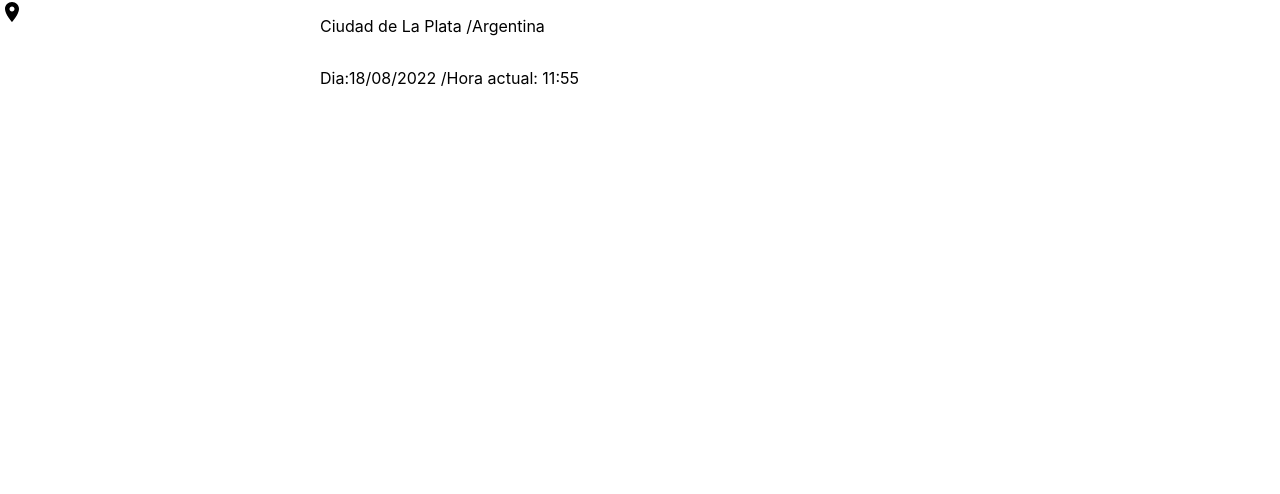
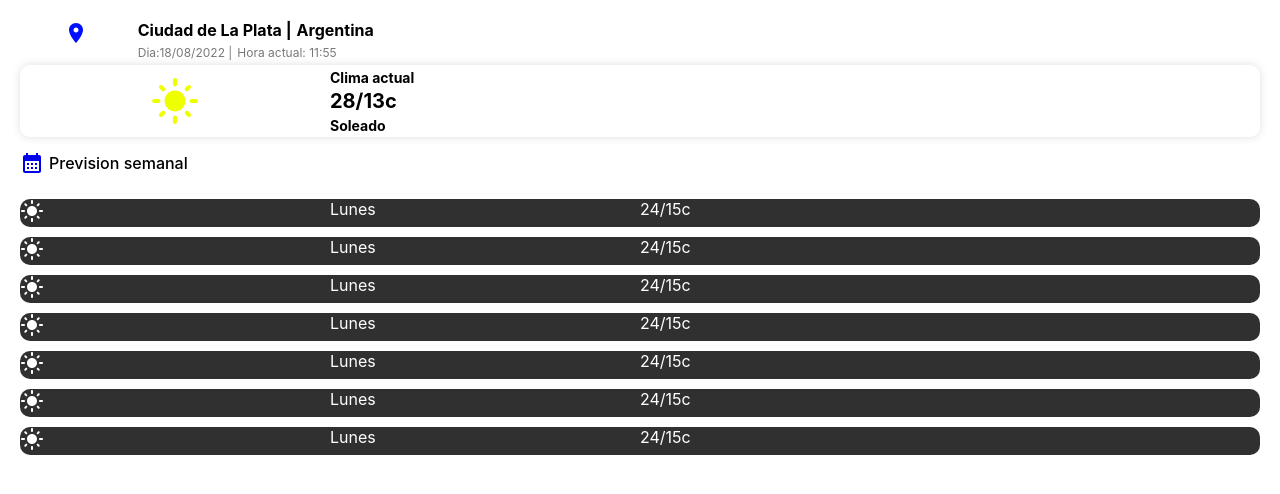
Before and after one commit to MatiasMorilla/AppClima, a React (Create React App) app in the folder clima_app/: page / in a window 1280 px wide. Shown: the top 494 px of the page. Built offline with nearby package versions, Linux system fonts and the light colour scheme.

Commit message:
creacion de pagina home

```diff
--- /dev/null
+++ b/clima_app/src/Components/currentWeather/currentweather.css
@@ -0,0 +1,55 @@
+.cw-container{
+    display: grid;
+    grid-template-columns: 1fr 3fr;
+    grid-template-rows: 1fr 1fr 1fr;
+    grid-template-areas: "logo header"
+                         "logo deg"
+                         "logo footer";
+    box-shadow: 0px 0px 9px 0px rgb(96 96 96 / 20%);
+    border-radius: 10px;
+}
+
+.cw-logo{
+    grid-area: logo;
+    display: flex;
+    justify-content: center;
+    align-items: center;
+}
+
+.cw-logo .sun{
+    font-size: 50px;
+    color:#eeff00;
+}
+
+.cw-header{
+    grid-area: header;
+    font-weight: 700;
+    font-size: 14px;
+    display: flex;
+    justify-content: flex-start;
+    align-items: center;
+}
+
+.cw-deg{
+    grid-area: deg;
+    font-weight: 700;
+    font-size: 20px;
+    display: flex;
+    justify-content: flex-start;
+    align-items: center;
+}
+
+.cw-footer{
+    grid-area: footer;
+    font-weight: 700;
+    font-size: 14px;
+    display: flex;
+    justify-content: flex-start;
+    align-items: center;
+}
+
+.cw-deg p,
+.cw-header p,
+.cw-footer p{
+    margin: 0;
+}
--- /dev/null
+++ b/clima_app/src/Components/currentWeather/currentweather.js
@@ -0,0 +1,25 @@
+import './currentweather.css';
+
+//MUI
+import LightModeIcon from '@mui/icons-material/LightMode';
+
+const CurrentWeather = () => {
+    return(
+        <div className='cw-container'>
+            <div className='cw-logo'>
+                <LightModeIcon className='sun'/>
+            </div>
+            <div className='cw-header'>
+                <p>Clima actual</p>
+            </div>
+            <div className='cw-deg'>
+                <p>28/13c</p>
+            </div>
+            <div className='cw-footer'>
+                <p>Soleado</p>
+            </div>
+        </div>
+    );
+}
+
+export default CurrentWeather;
--- a/clima_app/src/Components/home/home.css
+++ b/clima_app/src/Components/home/home.css
@@ -0,0 +1,18 @@
+.home-container{
+    padding: 20px;
+}
+
+.calendar-container{
+    display: flex;
+    justify-content: flex-start;
+    align-items: center;
+}
+
+.calendar-container .calendar{
+    color: #0101ee;
+}
+
+.calendar-container p{
+    margin-left: 5px;
+    font-weight: 500;
+}
--- a/clima_app/src/Components/home/home.js
+++ b/clima_app/src/Components/home/home.js
@@ -1,11 +1,31 @@
 import './home.css';
 // COMPONENTS
 import Location from '../location/location';
+import CurrentWeather from '../currentWeather/currentweather';
+
+//MUI
+import CalendarMonthIcon from '@mui/icons-material/CalendarMonth';
+import ItemDay from '../itemDay/itemDat';
 
 const Home = () => {
+    let i = 0;
     return(
         <div className='home-container'>
             <Location />
+            <CurrentWeather />
+            <div className='calendar-container'>
+                <CalendarMonthIcon className='calendar'/>
+                <p>
+                    Prevision semanal
+                </p>
+            </div>
+            <ItemDay />
+            <ItemDay />
+            <ItemDay />
+            <ItemDay />
+            <ItemDay />
+            <ItemDay />
+            <ItemDay />
         </div>
     );
 
--- /dev/null
+++ b/clima_app/src/Components/itemDay/itemDat.js
@@ -0,0 +1,22 @@
+import './itemDay.css';
+//MUI
+import LightModeIcon from '@mui/icons-material/LightMode';
+
+const ItemDay = () => {
+    return(
+        <div className='itemDay-container'>
+            <div className='itemDat-logo'>
+                <LightModeIcon />
+            </div>
+            <div className='itemDat-day'>
+                Lunes
+            </div>
+            <div className='itemDat-deg'>
+                24/15c
+            </div>
+        </div>
+    );
+
+}
+
+export default ItemDay;
--- /dev/null
+++ b/clima_app/src/Components/itemDay/itemDay.css
@@ -0,0 +1,23 @@
+.itemDay-container{
+    display: grid;
+    grid-template-columns: 1fr 1fr 1fr 1fr;
+    grid-template-rows: 1fr;
+    grid-template-areas: "logo day deg hidden";
+    border-radius: 10px;
+    background: #303030;
+    color: #fff;
+    margin: 10px 0;
+}
+
+
+.itemDay-logo{
+    grid-area: logo;
+}
+
+.itemDay-day{
+    grid-area: day;
+}
+
+.itemDay-deg{
+    grid-area: deg;
+}
--- a/clima_app/src/Components/location/location.css
+++ b/clima_app/src/Components/location/location.css
@@ -1,26 +1,38 @@
 .location-container{
     width: 100%;
     display: grid;
-    grid-template-columns: 1fr 3fr ;
-    grid-template-rows: 1fr 1fr;
+    grid-template-columns: .3fr 3fr ;
+    grid-template-rows: 1fr .5fr;
     grid-template-areas: "logo location "
-                         "logo date ";
+                         "hidden date ";
 }
 
 .location-logo{
     grid-area: logo;
+    display: flex;
+    justify-content: center;
+    align-items: center;
+    color:#000fff;
 }
 
 .location-name{
     grid-area: location;
     display: flex;
     justify-content: flex-start;
-    align-self: start;
+    align-items: center;
+    font-weight: 700;
 }
 
 .location-date{
     grid-area: date;
     display: flex;
     justify-content: flex-start;
-    align-self: start;
+    align-items: start;
+    font-size: 12px;
+    color:#7a7979;
 }
+
+.location-name  p,
+.location-date  p{
+    margin:0 0 5px 5px;
+}
--- a/clima_app/src/Components/location/location.js
+++ b/clima_app/src/Components/location/location.js
@@ -9,11 +9,11 @@ const Location = () => {
                 <LocationOnIcon />
             </div>
             <div className='location-name'>
-                <p>Ciudad de La Plata /</p>
+                <p>Ciudad de La Plata |</p>
                 <p>Argentina</p>
             </div>
             <div className='location-date'>
-                <p>Dia:18/08/2022 /</p>
+                <p>Dia:18/08/2022 |</p>
                 <p>Hora actual: 11:55</p>
             </div>
         </div>
```
